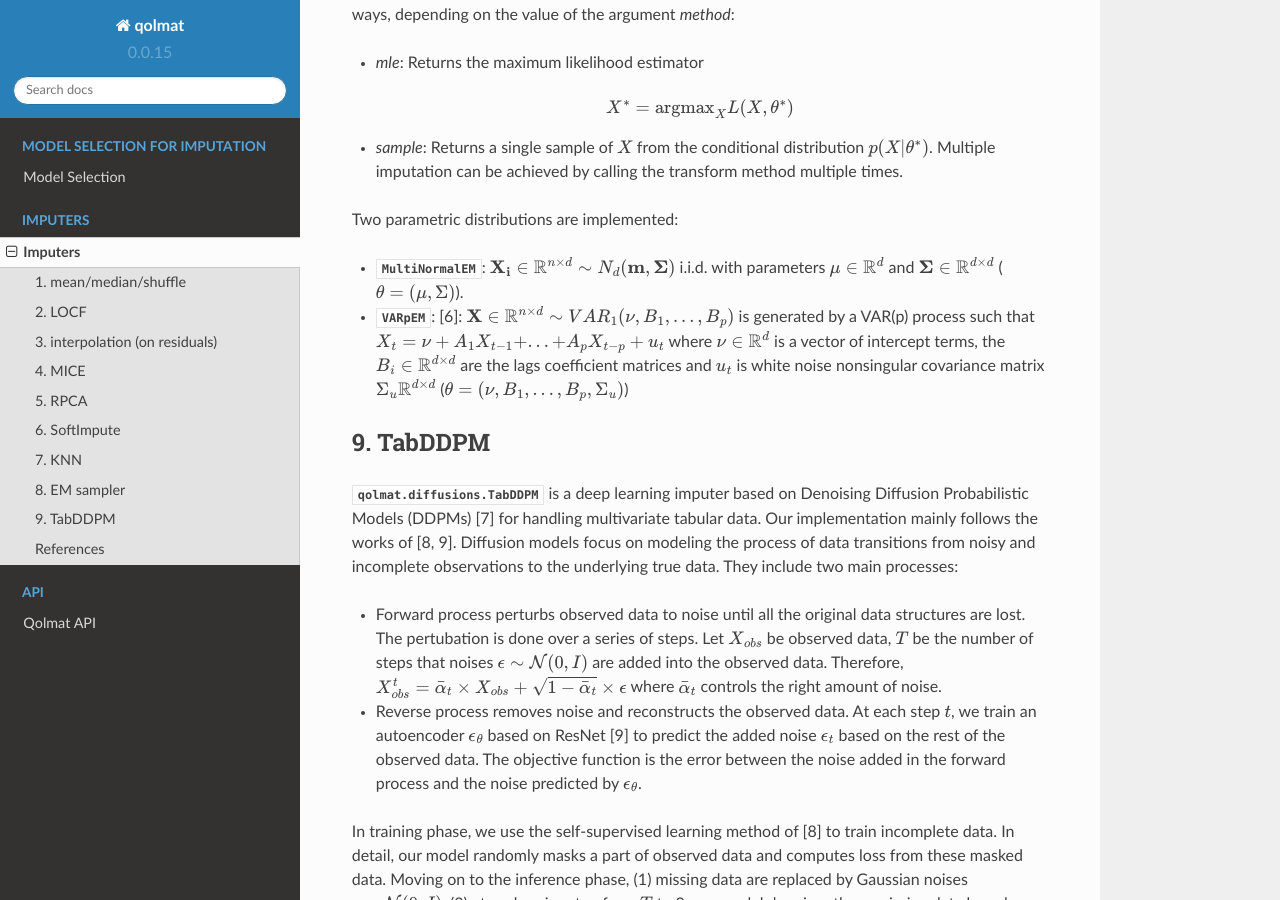
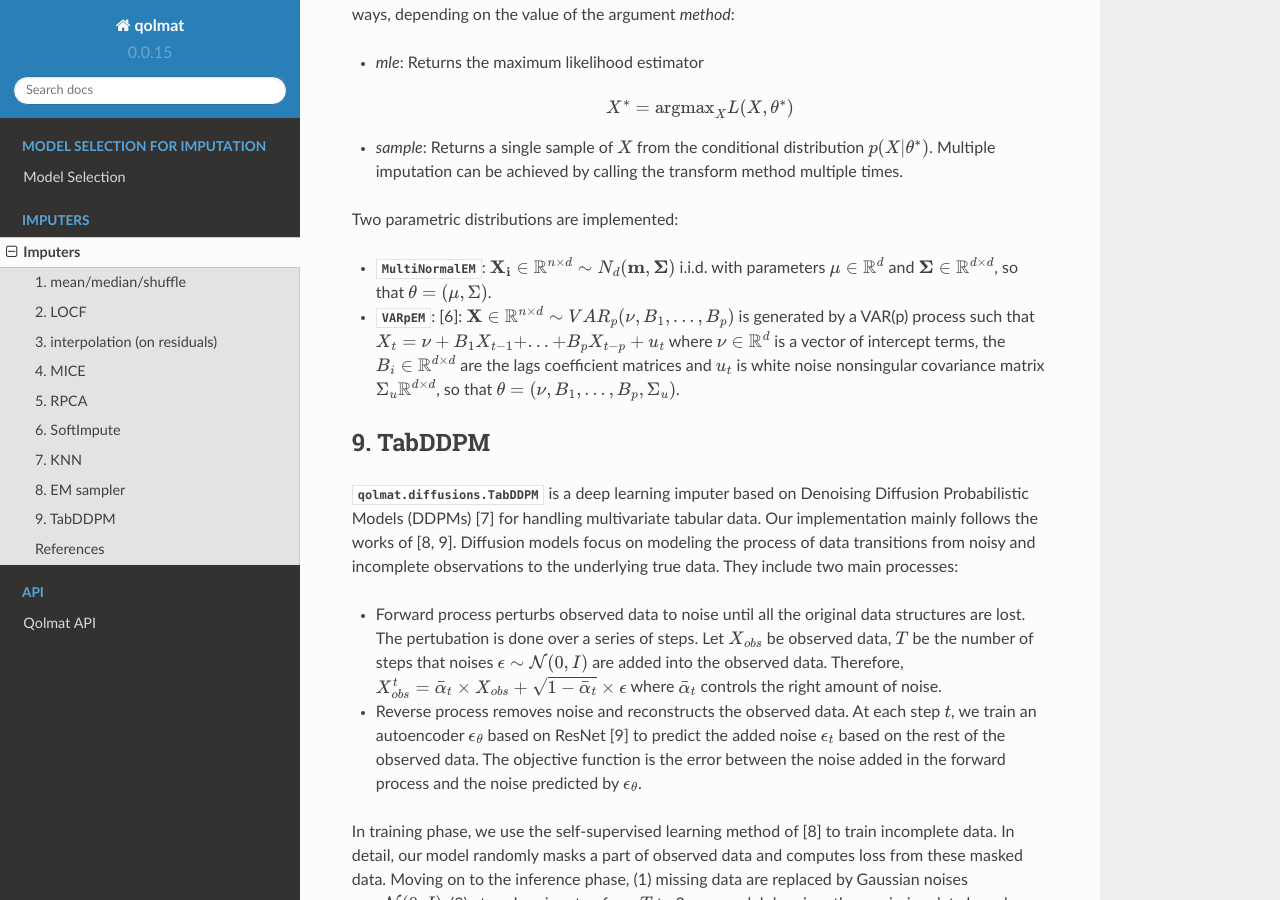
Before and after one commit to scikit-learn-contrib/qolmat, a Sphinx documentation site: the page built from docs/imputers.rst, in a window 1280 px wide and 900 px high, scrolled down 2554 px. Built offline with Sphinx 7.4.7 and the Read the Docs theme 2.0.0, drawn with Linux system fonts in a browser that asks for light colours; pages that are not in the unit, such as notebooks, are missing from menus.

Commit message:
EM doc improved

```diff
--- a/docs/imputers.rst
+++ b/docs/imputers.rst
@@ -90,9 +90,9 @@ Once the parameter :math:`\theta^*` has been estimated the final data imputation
 
 Two parametric distributions are implemented:
 
-* :class:`~qolmat.imputations.em_sampler.MultiNormalEM`: :math:`\mathbf{X_i} \in \mathbb{R}^{n \times d} \sim N_d(\mathbf{m}, \mathbf{\Sigma})` i.i.d. with parameters :math:`\mathbf{\mu} \in \mathbb{R}^d` and :math:`\mathbf{\Sigma} \in \mathbb{R}^{d \times d}` (:math:`\theta = (\mu, \Sigma)`).
+* :class:`~qolmat.imputations.em_sampler.MultiNormalEM`: :math:`\mathbf{X_i} \in \mathbb{R}^{n \times d} \sim N_d(\mathbf{m}, \mathbf{\Sigma})` i.i.d. with parameters :math:`\mathbf{\mu} \in \mathbb{R}^d` and :math:`\mathbf{\Sigma} \in \mathbb{R}^{d \times d}`, so that :math:`\theta = (\mu, \Sigma)`.
 
-* :class:`~qolmat.imputations.em_sampler.VARpEM`: [6]: :math:`\mathbf{X} \in \mathbb{R}^{n \times d} \sim VAR_1(\nu, B_1, ..., B_p)` is generated by a VAR(p) process such that :math:`X_t = \nu + A_1 X_{t-1} + ... + A_p X_{t-p} + u_t` where :math:`\nu \in \mathbb{R}^d` is a vector of intercept terms, the :math:`B_i  \in \mathbb{R}^{d \times d}` are the lags coefficient matrices and :math:`u_t` is white noise nonsingular covariance matrix :math:`\Sigma_u \mathbb{R}^{d \times d}` (:math:`\theta = (\nu, B_1, ..., B_p, \Sigma_u)`)
+* :class:`~qolmat.imputations.em_sampler.VARpEM`: [6]: :math:`\mathbf{X} \in \mathbb{R}^{n \times d} \sim VAR_p(\nu, B_1, ..., B_p)` is generated by a VAR(p) process such that :math:`X_t = \nu + B_1 X_{t-1} + ... + B_p X_{t-p} + u_t` where :math:`\nu \in \mathbb{R}^d` is a vector of intercept terms, the :math:`B_i  \in \mathbb{R}^{d \times d}` are the lags coefficient matrices and :math:`u_t` is white noise nonsingular covariance matrix :math:`\Sigma_u \mathbb{R}^{d \times d}`, so that :math:`\theta = (\nu, B_1, ..., B_p, \Sigma_u)`.
 
 
 9. TabDDPM
```
